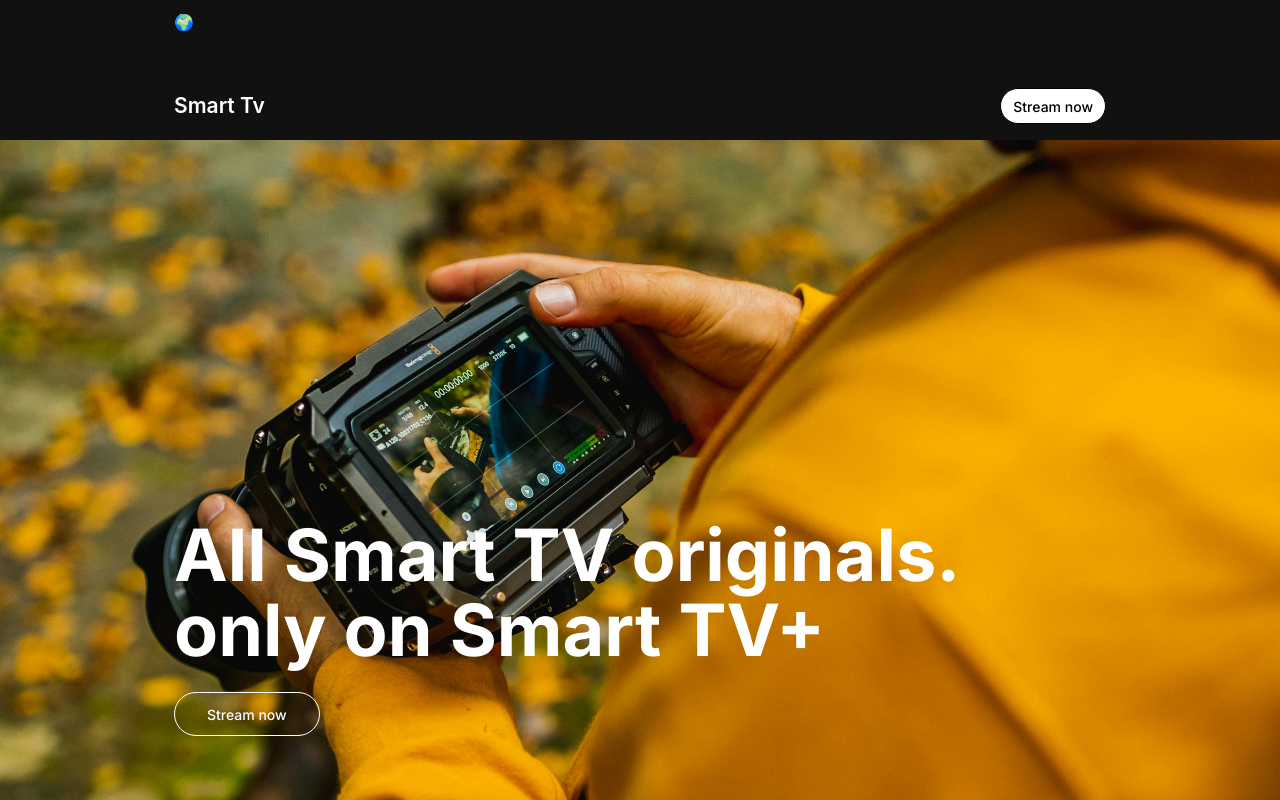
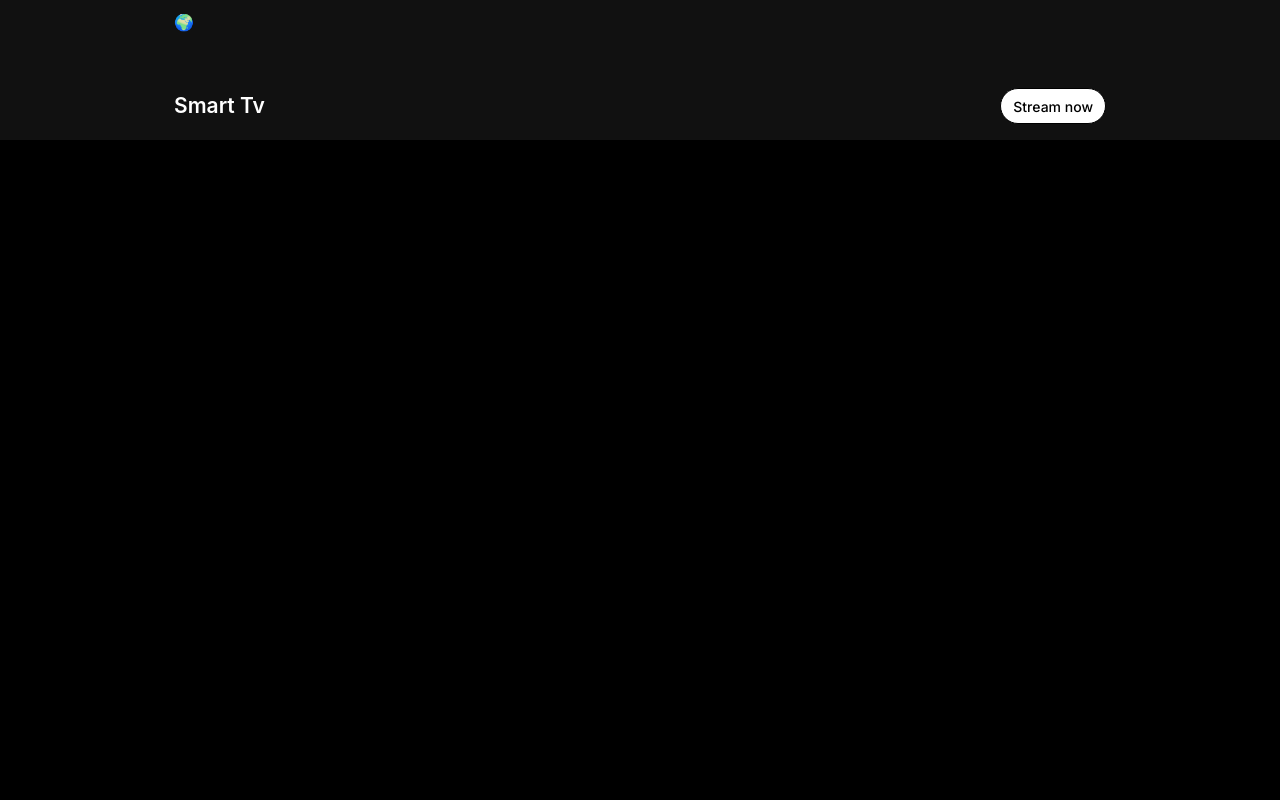
Before and after one commit to Bonkesam/apple-tv, a Next.js app: page / in a window 1280 px wide. Shown: the top 800 px of the page. Built offline with nearby package versions, Linux system fonts and the light colour scheme.

Commit message:
Creates animation for the hero section

```diff
--- a/app/appComponents/Hero.tsx
+++ b/app/appComponents/Hero.tsx
@@ -1,25 +1,51 @@
-import React from 'react'
+'use client';
+import React, { useRef } from 'react'
 import PageContainer from './Container';
 import { Button } from '@/components/ui/button';
 import Image from "next/image";
+import { motion, useScroll, useTransform } from 'framer-motion';
 
 const Hero = () => {
+
+    const videoContainerRef = useRef<HTMLDivElement>(null);
+    const {scrollYProgress } = useScroll({
+        target: videoContainerRef,
+        offset: ["start start", "end end"]
+    });
+    const opacity = useTransform(scrollYProgress, [0, 0.7, 1], [1, 1, 0])
+
   return (
-    <div className='relative h-[300vh] bg-mainbackground text-white'>
-        <div className='absolute top-0 left-o w-full'>
+    <div className='relative bg-mainbackground text-white'>
+        <motion.div style={{opacity}} ref={videoContainerRef} className='absolute -top-[--header-height] left-0 w-full h-[200vh]'>
+            <div className='sticky top-0 h-screen w-full'>
                 <Image
                     src="/hero-bg.jpg"
                     alt="Hero Background"
                     width={1920}
                     height={1080}
+                    objectFit='cover'
                 />
             </div>
-        <PageContainer className='relative z-10 min-h-[--hero-height] flex flex-col justify-end items-start'>
+        </motion.div>
+        <PageContainer className='relative z-10 h-[--hero-height]'>
+            <motion.div
+            className='flex flex-col h-full justify-end items-start'
+            variants={{
+                hidden: {opacity: 0, y: 20},
+                vidible: {opacity: 1, y: 0},
+            }}
+            whileInView="visible"
+            exit="hidden"
+            animate="hidden"
+            viewport={{ amount: 0.9}}
+
+            >
                 <h1 className='text-5xl font-bold py-6'>All Smart TV originals.<br/> only on Smart TV+</h1>
                 <Button size="lg" variant="outline" className='rounded-full mb-16'>
                     Stream now
                 </Button>
                 <p className='font-semibold'>Wath on the 📺Tv app.</p>
+            </motion.div>
         </PageContainer>
     </div>
   )
--- a/package.json
+++ b/package.json
@@ -12,6 +12,7 @@
     "@radix-ui/react-slot": "^1.0.2",
     "class-variance-authority": "^0.7.0",
     "clsx": "^2.1.0",
+    "framer-motion": "^11.0.22",
     "lucide-react": "^0.363.0",
     "next": "14.1.4",
     "react": "^18",
```
Also changed, not shown: 1 other file (tests, documents, lock files or other folders). Lines whose indentation alone changed are shown as unchanged.
